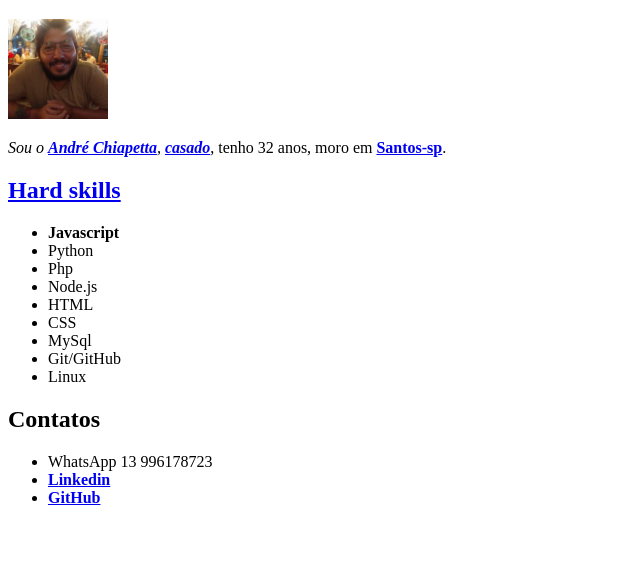
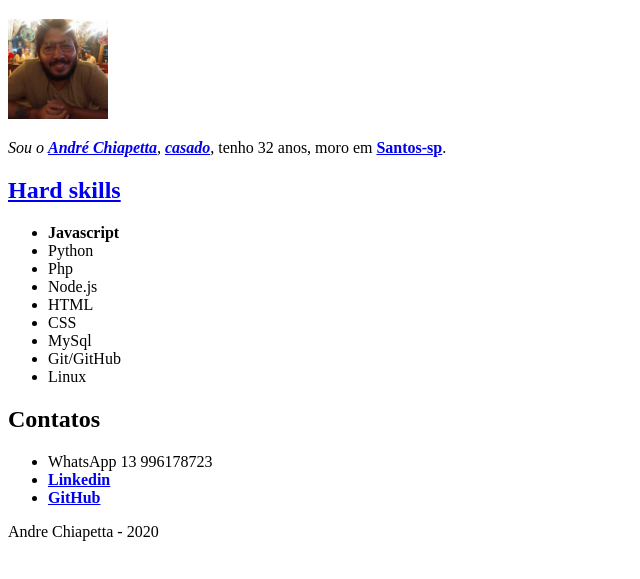
Before and after one commit to Andrechiapetta/portfolio, a plain HTML site: page index.html in a window 1280 px wide. Shown: the part 61-640 px from the top of the page, without its empty margins (0-640 px from the left). Drawn offline with Linux system fonts and the light colour scheme.

Commit message:
colocado footer

```diff
--- a/index.html
+++ b/index.html
@@ -32,5 +32,6 @@
 		<li><a href="https://www.linkedin.com/in/andre-chiapetta/" target="_black"><strong>Linkedin</strong></a></li>
 		<li><a href="https://github.com/Andrechiapetta" target="_black"><strong>GitHub</strong></a></li>
 </ul>
+<footer>Andre Chiapetta - 2020</footer>
 </body>
 </html>
```
